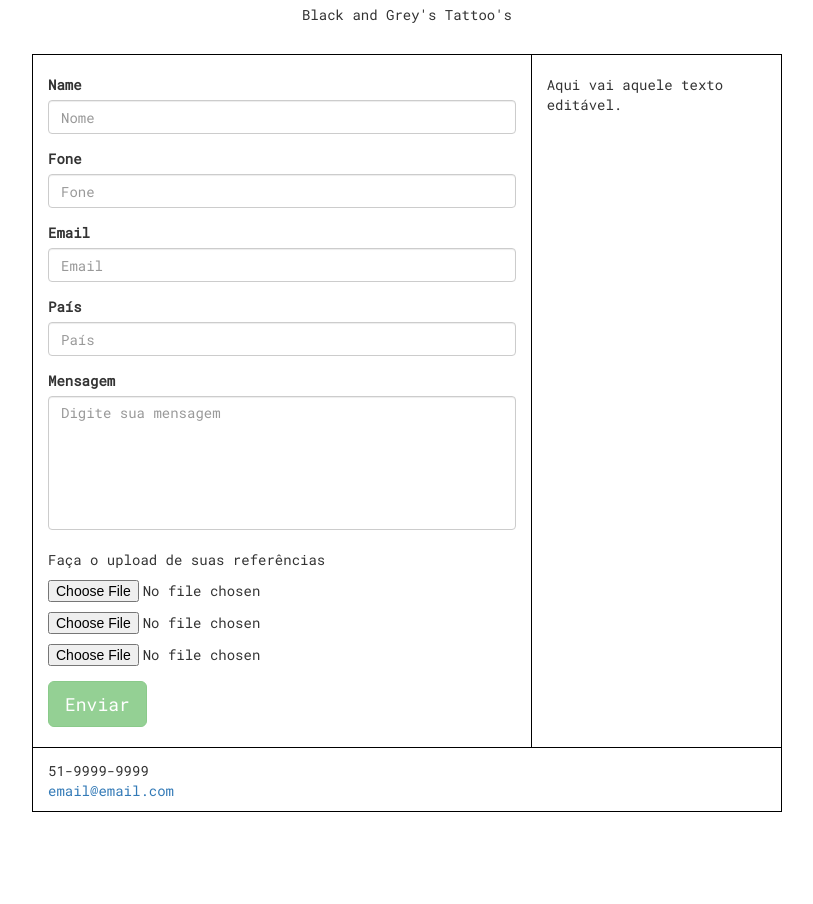
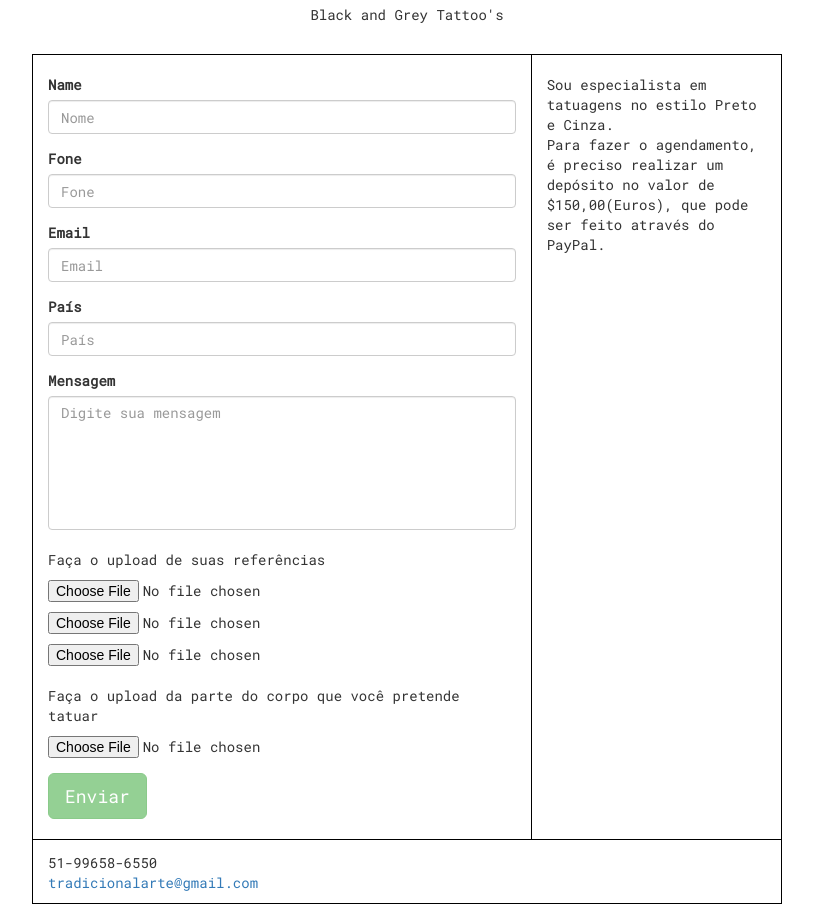
Before and after one commit to fillipepacheco/contact, a plain HTML site: page index.html in a window 1280 px wide. Shown: the part 65-969 px from the top of the page, without its empty margins (233-1046 px from the left). Before the commit the page ends 877 px from the top, so only its background shows below. Drawn offline with nearby package versions, Linux system fonts and the light colour scheme.

Commit message:
Update index.html

```diff
--- a/index.html
+++ b/index.html
@@ -15,7 +15,7 @@
 		<div class="row">
 			<div class="col-xl-12 top">
 				<h1 class="text-center">Filipe Pacheco</h1>
-				<p class="text-center">Black and Grey's Tattoo's</p>
+				<p class="text-center">Black and Grey Tattoo's</p>
 			</div>
 		</div>
 		<div class="row box">
@@ -51,6 +51,9 @@
 						<input type="file" class="file" name="upload1">
 						<input type="file" class="file" name="upload2">
 						<input type="file" class="file" name="upload3">
+						<br>
+						<p>Faça o upload da parte do corpo que você pretende tatuar</p>
+						<input type="file" class="file" name="upload4">
 					</div>
 
 					<button type="submit" id="submit" data-toggle="modal" class="btn btn-lg btn-success" disabled="disabled">Enviar</button>
@@ -58,13 +61,13 @@
 				</form>
 			</div>
 			<div class="col-sm-4 right">
-				<p>Aqui vai aquele texto editável.</p>
+				<p>Sou especialista em tatuagens no estilo Preto e Cinza.<br> Para fazer o agendamento, é preciso realizar um depósito no valor de $150,00(Euros), que pode ser feito através do PayPal.</p>
 			</div>
 		</div>
 
 		<div class="row bottom">
 			<div class="col-sm-8 address">
-				<p class=>51-9999-9999 <br><a href="E13tattoo@gmail.com">email@email.com</p>
+				<p class=>51-99658-6550 <br><a href="tradicionalarte@gmail.com">tradicionalarte@gmail.com</p>
 			</div>
 			<div class="col-sm-4 address">
 
```
